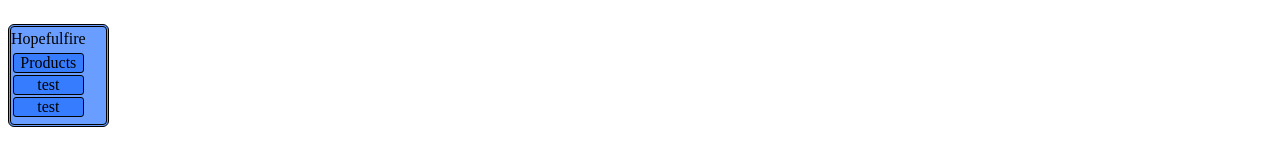
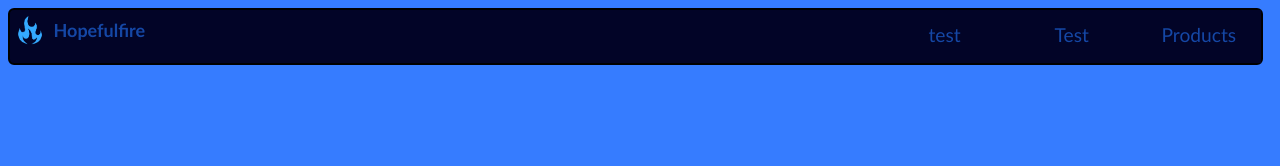
Before and after one commit to Hopefulfire/hopefulweb, a plain HTML site: page hopefulweb/page1.html in a window 1280 px wide. Drawn offline with Linux system fonts and the light colour scheme.

Commit message:
Added a nav bar

```diff
--- a/hopefulweb/GlobalCSS/styles.css
+++ b/hopefulweb/GlobalCSS/styles.css
@@ -2,25 +2,49 @@ a{
     text-decoration: none;
     color: #000000;
 }
+body{
+    background-color: #367cff;
+}
 .NAVBAR{
-    background: #699dff;
-    border: #000000 double;
+    background: #020427;
+    border: #000000 solid 2px;
     border-radius: 6px;
     background-clip: border-box;
     float: left;
+    margin-top: 0px;
     list-style: none;
-    padding-left: 0px;
-    padding-right: 20px;
-    padding-bottom: 5px;
+    padding: 0px;
+    width: 99%;
 }
 .NAVBUT{
-    margin: 2px;
-    border: 1px solid;
-    border-radius: 3px;
-    background-color: #367cff;
+    color: #1547a5;
+    margin-right: 2px;
+    font-size: larger;
     text-align: center;
+    font-family: 'Gill Sans', 'Gill Sans MT', Calibri, 'Trebuchet MS', sans-serif;
+    background-color: #020427;
+    text-align: center;
+    padding-top: 13px;
+    width: 10%;
+    float: right;
+    height: 40px;
+}
+#LAST{
+    margin: 0px;
+}
+#NAV_LOG{
+    float: left;
+    height: 40px;
+    width: 40px;
+    border-radius: 5px;
 }
 #NNAME{
-    margin-bottom: 5px;
-    margin-top: 3px;
+    font-size: large;
+    font-weight: 900;
+    font-family: 'Gill Sans', 'Gill Sans MT', Calibri, 'Trebuchet MS', sans-serif;
+    text-indent: .5%;
+    padding-top: 6px;
+    margin: 3px;
+    color: #1547a5;
+    float: left;
 }
--- a/hopefulweb/page1.html
+++ b/hopefulweb/page1.html
@@ -10,14 +10,13 @@
 
     <body>
         <!--NAVBAR START-->
-        <nav>
-            <ul class="NAVBAR">
-                <p id = "NNAME">Hopefulfire</p>
-                <a href="page2.html"><li class="NAVBUT">Products</li></a>
-                <li class="NAVBUT">test</li>
-                <li class="NAVBUT">test</li>
-            </ul>
+        <nav class="NAVBAR">
+            <img id="NAV_LOG" src="GlobalImages/Hopeful-NoWords.png" alt="Hopefulfire logo" title="Hopefulfire logo"><p id = "NNAME">Hopefulfire</p>
+            <a href="page2.html"><li id="LAST" class="NAVBUT">Products</li></a>
+            <li class="NAVBUT">Test</li>
+            <li class="NAVBUT">test</li>
         </nav>
+
         <!--NAVBAR END-->
 
     </body>
```
